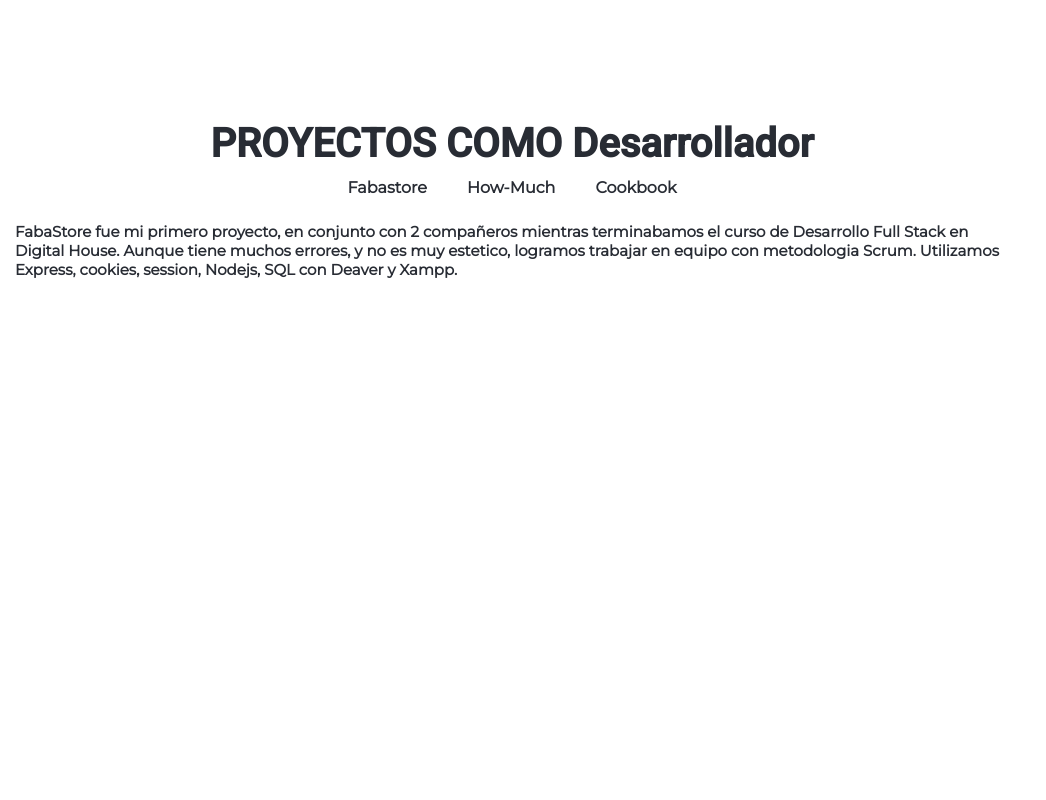
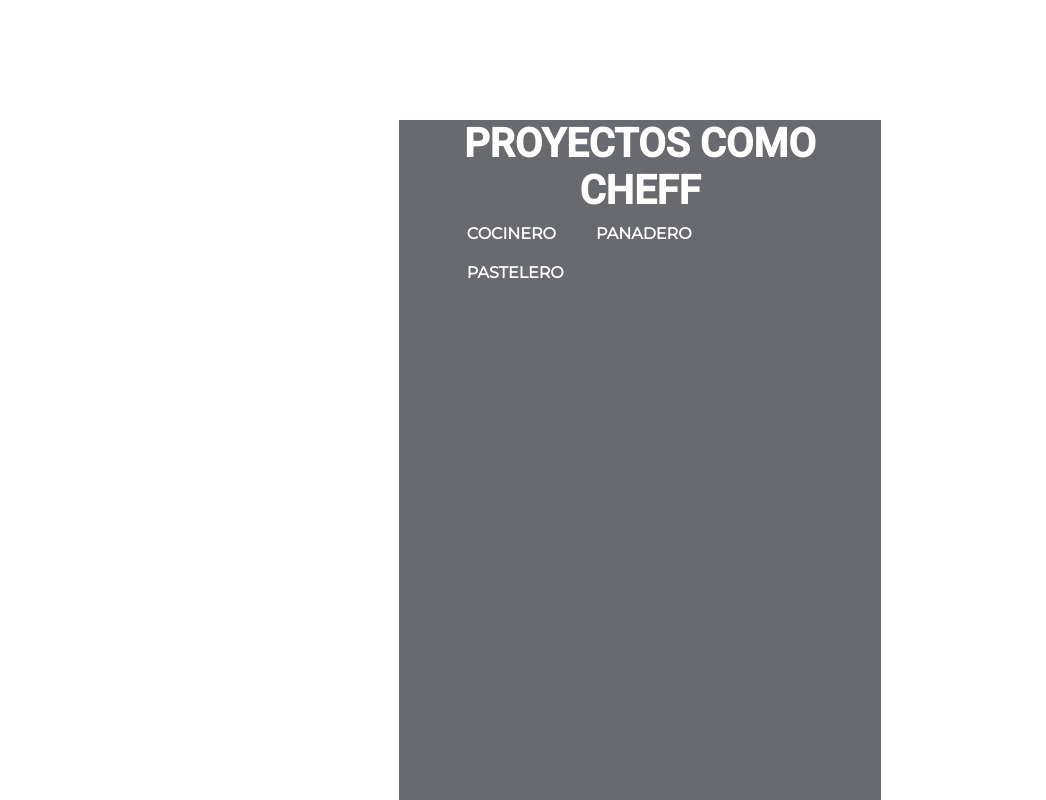
Before and after one commit to Amadodamis/Portfolio, a React (Vite) app: page /Cheff in a window 1280 px wide. Shown: the part 680-1480 px from the top of the page, without its empty margins (0-1046 px from the left). Built offline with nearby package versions, Linux system fonts and the light colour scheme.

Commit message:
lista proyectos con estados dev y cocinero

```diff
--- a/src/JS/data.js
+++ b/src/JS/data.js
@@ -1,13 +1,36 @@
-let proyectosDesarrolador = ["Fabastore", "How-Much", "Cookbook"]
-let textoDesarrollador = "FabaStore fue mi primero proyecto, en conjunto con 2 compañeros mientras terminabamos el curso de Desarrollo Full Stack en Digital House. Aunque tiene muchos errores, y no es muy estetico, logramos trabajar en equipo con metodologia Scrum. Utilizamos Express, cookies, session, Nodejs, SQL con Deaver y Xampp."
+let fabaStore = "Fabastore fue mi proyecto final en el curso full-stack de Digital house. Con dos compañeros, logramos crear un e-commerce de articulos de computacion. Aunque no es muy estetico, y tiene muchos errores, lograrmos superar las pruebas y resolver todos los errores que nos iban surgiendo. Utilizamos Node.js con Express para el back-end, cookies, session, SQL con DBeaver y Xampp, y EJS como template para el front-end."
+let howMuch = "How-Much App, es mi primer proyecto front-end. La aplicacion resuelve una situacion que suele pasar seguido en una juntada entre amigos y/o familia. Resulta que cuando todos queremos gastar el mismo dinero en la cena,fiesta o reunion, nos encontramos que una persona trajo algo para tomar, otro compro la cena, otros compraron cosas puntuales y otros solo quieren dar el dinero. Todo resulta en que nadie sabe a quien le tiene que dar dinero y en el peor de los casos se hace mal la cuenta y una persona termina gastando mas que otras."
+let cookbook = "Cookbook-App es mi proyecto personal favorito, desde que soy cocinero hace años que siempre busqueda una aplicacion de almacene recetas y sea comoda para el uso diario y nunca la encontre. Con este proyecto me encontre con un sentimiento muy interesante, ya que no solo estoy programando una aplicacion, si no que tambien soy usuario de mi aplicacion, lo que me llevo a ser un proyecto muy exigente para conmigo."
+
+let proyectosDev = [
+    {
+        title: "Fabastore",
+        texto: fabaStore,
+    },
+    {
+        title: "How-much",
+        texto: howMuch,
+    },
+    {
+        title: "Cookbook-App",
+        texto: cookbook,
+    }
+]
+
+
+let proyectosCheff = [{
+    title: "Cocinero",
+    texto: "",
+},
+{
+    title: "Panadero",
+    texto: "",
+},
+{
+    title: "Pastelero",
+    texto: "",
+}]
 
 
 
-
-let proyectosCheff = ["Cocinero", "Panadero", "Pastelero"]
-
-let textoGastronomia = "Siempre me gustó cocinar, es algo que está en mí desde muy chico. Lo que más me gustó siempre fue recrear platos típicos de la gastronomía Argentina y llevarlos a la vanguardia.Mi experiencia como Panadero fue una de las más positivas de mi vida, ya que fue mi primer negocio, en el cual me encargue de la elaboración de panes, distribuirlos, hacer su publicidad y costos. Mi carrera como pastelero es corta; pero siempre en las mejores maneras de sorprender. Mis postres no son típicos, siempre jugando con gustos salados, como puede ser chocolate con oliva, o granitas de cilantro. La pastelería está evolucionando y sin lugar a dudas estoy en ese lugar."
-
-
-
-export { proyectosDesarrolador, proyectosCheff,textoDesarrollador,textoGastronomia }
+export { proyectosCheff, proyectosDev }
--- /dev/null
+++ b/src/JS/getProyecto.js
@@ -0,0 +1,14 @@
+
+export default  function getProyecto(name, proyectos) {
+    let nuevoProyecto;
+
+    for (let index = 0; index < proyectos.length; index++) {
+        if (proyectos[index].title === name) {
+            nuevoProyecto = proyectos[index]
+            break;
+        }
+    }
+
+
+    return nuevoProyecto
+}
--- /dev/null
+++ b/src/components/ContentProyectos.jsx
@@ -0,0 +1,25 @@
+import ListaProyectos from "./ListaProyectos"
+
+export default function ContentProyectos({ proyectos, proyectoActual, setProyectoActual, profesion }) {
+
+
+    return (
+        <>
+            <ListaProyectos
+                proyectos={proyectos}
+                proyectoActual={proyectoActual}
+                setProyectoActual={setProyectoActual}
+            />
+
+            {
+                profesion === "developer" &&
+
+                <div className="container-descripcion">
+                    <p className="texto-proyect">{proyectoActual.texto} </p>
+                </div>
+
+            }
+
+        </>
+    )
+}
--- a/src/components/Footer.jsx
+++ b/src/components/Footer.jsx
@@ -7,7 +7,6 @@ import topIcon from "../img/icons-footer/top.png"
 
 export default function Footer() {
 
-    console.log("renderize")
     return (
         <footer>
             <div className='footer-content'>
--- a/src/components/Header.jsx
+++ b/src/components/Header.jsx
@@ -7,6 +7,7 @@ import MenuVertical from "./headerMenuVertical";
 function Header() {
 
   let paramProfesion = useParams()
+
   return (
     <div className='header'>
       <nav className="nav-style">
--- a/src/components/ListaProyectos.jsx
+++ b/src/components/ListaProyectos.jsx
@@ -1,26 +1,24 @@
 import "../css/proyectosStyle.css"
+import getProyecto from "../JS/getProyecto"
 
 
+export default function ListaProyectos({ proyectos, proyectoActual, setProyectoActual }) {
 
-export default function ListaProyectos({ proyectos }) {
+
+    const setProyect = (e) => {
+        let name = e.target.getAttribute('name')
+        let nuevoProyecto = getProyecto(name, proyectos)
+        setProyectoActual(nuevoProyecto)
+    }
 
 
     return (
-        <nav className="nav-proyects">
-
         <ul >
             {
                 proyectos.map((proyect, i) =>
-                        <li key={i} className="li-proyects">
-                            <a href="/" className="a-proyects" id={proyect} >{proyect}</a>
-                        </li>
-
+                    <li key={i} className="li-proyects" name={proyect.title} onClick={setProyect} > {proyect.title} </li>
                 )
             }
-
         </ul>
-
-        </nav>
-
     );
 }
--- a/src/components/Proyectos.jsx
+++ b/src/components/Proyectos.jsx
@@ -1,27 +1,45 @@
-
 import "../css/proyectosStyle.css"
 
-import ListaProyectos from "./ListaProyectos";
+import { useParams } from "react-router-dom";
+import { useState } from "react";
+import ContentProyectos from "./ContentProyectos";
+import { proyectosDev, proyectosCheff } from "../JS/data";
 
-import { proyectosDesarrolador, textoDesarrollador } from "../JS/data";
+export default function Proyectos() {
 
-function Proyectos() {
+    let paramProfesion = useParams()
+
+    const [proyectoDevActual, setProyectoDevActual] = useState(proyectosDev[0])
+    const [proyectoCheffActual, setProyectoCheffActual] = useState(proyectosCheff[0])
+
+
 
     return (
+        <section id={paramProfesion.profesion}>
+            <section className="overlay">
 
-        <article className="proyectos-style" >
+                <article className="proyectos-style" >
 
-            <h2 className="titulo">PROYECTOS COMO  Desarrollador</h2>
+                    <h2 className="titulo">PROYECTOS COMO  {paramProfesion.profesion}</h2>
 
-            <ListaProyectos proyectos={proyectosDesarrolador} />
+                    {paramProfesion.profesion === "developer" ?
+                        <ContentProyectos
+                            proyectos={proyectosDev}
+                            proyectoActual={proyectoDevActual}
+                            setProyectoActual={setProyectoDevActual}
+                            profesion={paramProfesion.profesion}
+                        />
+                        :
+                        <ContentProyectos
+                            proyectos={proyectosCheff}
+                            proyectoActual={proyectoCheffActual}
+                            setProyectoActual={setProyectoCheffActual}
+                            profesion={paramProfesion.profesion}
+                        />
+                    }
 
-            <div className="container-descripcion">
-                <p className="texto-proyect">{textoDesarrollador} </p>
-            </div>
-
-        </article>
-
+                </article>
+            </section>
+        </section>
     );
 }
-
-export default Proyectos;
--- a/src/css/App.css
+++ b/src/css/App.css
@@ -14,5 +14,8 @@
 */
 
 .App-main {
-
+  width: 100%;
+  display: flex;
+  flex-direction: column;
+  align-items: center;
 }
--- a/src/css/general.css
+++ b/src/css/general.css
@@ -82,7 +82,6 @@
     width: 100%;
     height: 100%;
     background-color: var(--overlay);
-
 }
 
 .split.right {
--- a/src/css/proyectosStyle.css
+++ b/src/css/proyectosStyle.css
@@ -7,9 +7,30 @@
     justify-content: flex-start;
 }
 
+#cheff {
+    background-image: url()
+}
+
+#developer {
+
+    background-image: url("../img/background/coding.jpg");
+    background-repeat: no-repeat;
+    background-size: cover;
+}
+
+.overlay {
+    background-color: var(--overlay);
+    display: flex;
+    flex-direction: column;
+    align-items: center;
+}
+
+
+
 .titulo {
     font-family: var(--fontTitle);
-    color: var(--primary-color);
+    color: white;
+    text-transform: uppercase;
     font-size: 40px;
     text-align: center;
 }
@@ -33,17 +54,18 @@
     list-style-type: none;
     display: inline-block;
     padding: 10px 20px;
+
+    font-family: var(--fontText);
+    color: white;
+    text-transform: uppercase;
+    font-weight: bold;
+    text-decoration: none;
+    cursor: pointer;
 }
 
-.a-proyects {
-    font-family: var(--fontText);
-    color: var(--primary-color);
-    font-weight: bold;
-    text-decoration: none;
-    font-weight: bold;
-}
 
-.a-proyects:hover {
+
+.li-proyects:hover {
     color: var(--secondary-color);
     transition: 0.3s;
 }
--- a/src/index.css
+++ b/src/index.css
@@ -1,8 +1,7 @@
 :root {
   --primary-color: #282c34;
   --secondary-color: #b94429;
-  --overlay:#2b2b2bcc;
-
+  --overlay:rgba(40, 44, 52, 0.7);
   --fondo: rgba(40, 44, 52, 0.9);
   --fontTitle: 'Roboto', sans-serif;
   --fontText: 'Montserrat', sans-serif;
```
Lines whose indentation alone changed are shown as unchanged.
